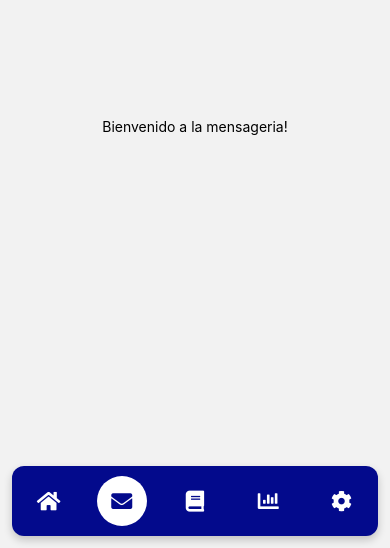
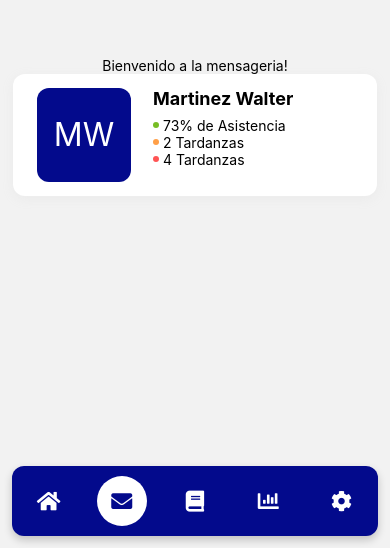
Before and after one commit to GodOmager/tecnica7-mobile, a React Native app: screen /Mail in a window 390 px wide. Shown: the part 296-844 px from the top of the page. Built offline with nearby package versions, Linux system fonts and the light colour scheme.

Commit message:
componente-estudiante

```diff
--- a/source/component/Attendances.js
+++ b/source/component/Attendances.js
@@ -1,7 +1,7 @@
 import { View, Text, StyleSheet } from 'react-native';
 import { FontAwesome5 } from '@expo/vector-icons';
 
-function ButtonAction() {
+export default function Attendances() {
   return (
     <View style={styles.container}>
       <View style={styles.botones}>
@@ -30,17 +30,17 @@ function ButtonAction() {
         <View style={styles.tardanzas}>
 
           <View style={styles.contenedorNumeroTardanzas}>
-            <Text style={{ color: '#fff' }}>12</Text>
+            <Text style={{ color: '#fff' }}>2</Text>
           </View>
-          <Text style={{ color: '#FF9F47' }}>Presentes</Text>
+          <Text style={{ color: '#FF9F47' }}>Tardanzas</Text>
         </View>
 
         <View style={styles.ausentes}>
 
           <View style={styles.contenedorNumeroAusentes}>
-            <Text style={{ color: '#fff' }}>12</Text>
+            <Text style={{ color: '#fff' }}>7</Text>
           </View>
-          <Text style={{ color: '#FF5454' }}>Presentes</Text>
+          <Text style={{ color: '#FF5454' }}>Ausentes</Text>
         </View>
 
       </View>
@@ -52,17 +52,22 @@ const styles = StyleSheet.create({
   container: {
     paddingVertical: 14,
     paddingHorizontal: 24,
+    borderRadius: 12,
+    backgroundColor: '#fff',
     gap: 18,
 
-    borderWidth: 1,
-    borderStyle: "solid",
-    borderColor: "#2659BF",
+    shadowColor: '#bbb',
+    shadowOffset: { width: 0, height: 3 },
+    shadowOpacity: 0.12,
+    shadowRadius: 12,
+    elevation: 6,
   },
 
   botones:{
     display: "flex",
     flexDirection: "row",
-    gap: 18,
+    justifyContent: "space-between",
+
   },
 
   mostrar:{
@@ -178,5 +183,3 @@ const styles = StyleSheet.create({
   }
 
 });
-
-export default ButtonAction;
--- /dev/null
+++ b/source/component/Student.js
@@ -0,0 +1,109 @@
+import { View, Text, StyleSheet } from 'react-native';
+import { FontAwesome5 } from '@expo/vector-icons';
+
+export default function ButtonAction() {
+  return (
+    <View style={styles.container}>
+
+        <View style={styles.perfil}>
+            <Text style={{ color: '#fff', fontSize: 32 }}>MW</Text>
+        </View>
+
+        <View style={styles.contenido}>
+            <Text style={{fontSize: 18, fontWeight: 'bold'}}>Martinez Walter</Text>
+            <View style={styles.resumen}>
+                <View style={styles.asistencias}>
+                    <View style={styles.bulletAsistencias}></View>
+                    <Text>73% de Asistencia</Text>
+                </View>
+                <View style={styles.tardanzas}>
+                    <View style={styles.bulletTardanzas}></View>
+                    <Text>2 Tardanzas</Text>
+                </View>
+                <View style={styles.faltas}>
+                    <View style={styles.bulletFaltas}></View>
+                    <Text>4 Tardanzas</Text>
+                </View>
+            </View>
+        </View>
+
+    </View>
+  );
+};
+
+const styles = StyleSheet.create({
+    container: {
+        backgroundColor: '#fff',
+        display: "flex",
+        paddingVertical: 14,
+        paddingHorizontal: 24,
+        borderRadius: 12,
+        flexDirection: "row",
+        gap: 22,
+        width: 364,
+
+        shadowColor: '#bbb',
+        shadowOffset: { width: 0, height: 3 },
+        shadowOpacity: 0.12,
+        shadowRadius: 12,
+        elevation: 6,
+    },
+
+    perfil: {
+        display: "flex",
+        justifyContent: "center",
+        alignItems: "center",
+        width: 94,
+        height: 94,
+        borderRadius: 12,
+        backgroundColor: '#030A8C'
+    },
+
+    contenido: {
+        display: "flex",
+        flexDirection: "column",
+        gap: 8,
+    },
+
+    asistencias: {
+        display: "flex",
+        flexDirection: "row",
+        alignItems: "center",
+        gap: 4,
+    },
+
+    tardanzas: {
+        display: "flex",
+        flexDirection: "row",
+        alignItems: "center",
+        gap: 4,
+    },
+
+    faltas: {
+        display: "flex",
+        flexDirection: "row",
+        alignItems: "center",
+        gap: 4,
+    },
+
+    bulletAsistencias: {
+        width: 6,
+        height: 6,
+        borderRadius: 100,
+        backgroundColor: '#77BD25',
+    },
+
+    bulletTardanzas: {
+        width: 6,
+        height: 6,
+        borderRadius: 100,
+        backgroundColor: '#FF9F47',
+    },
+
+    bulletFaltas: {
+        width: 6,
+        height: 6,
+        borderRadius: 100,
+        backgroundColor: '#FF5454',
+    },
+});
--- a/source/screen/MailScreen.js
+++ b/source/screen/MailScreen.js
@@ -1,10 +1,12 @@
 import { StyleSheet, Text, View } from "react-native";
+import Student from "../component/Student";
 
 export default function MailScreen() {
 
     return (
         <View style={style.screen}>
             <Text>Bienvenido a la mensageria!</Text>
+            <Student></Student>
         </View>
     );
 };
```
